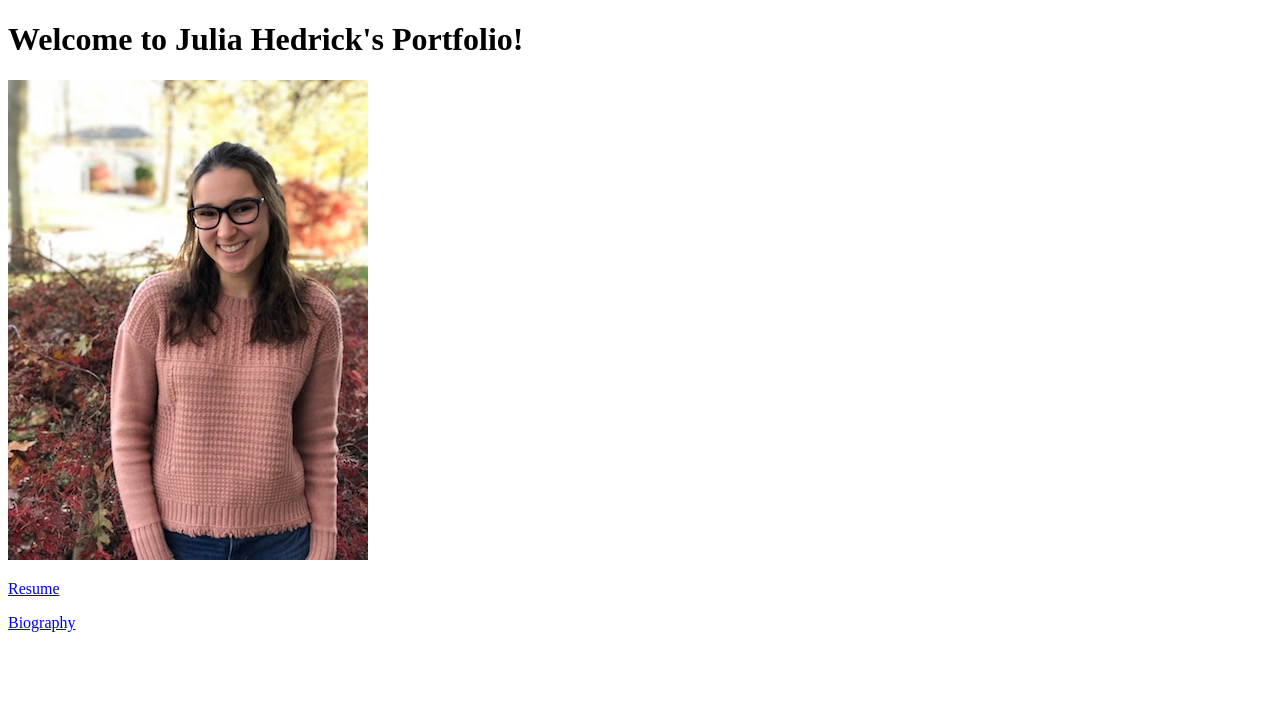
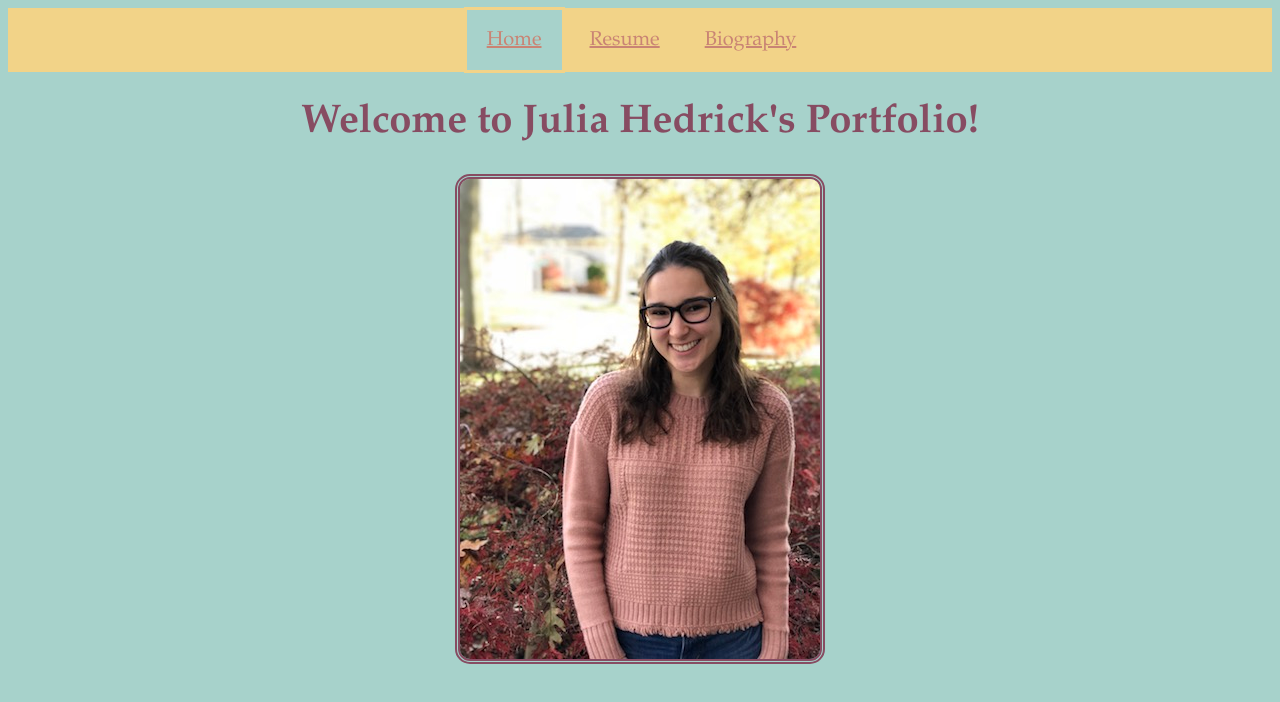
Before and after one commit to juliahedrick/Portfolio, a plain HTML site: page index.html in a window 1280 px wide. Drawn offline with Linux system fonts and the light colour scheme.

Commit message:
added styling

```diff
--- a/index.html
+++ b/index.html
@@ -3,15 +3,20 @@
 <html>
 
 <head>
+	<link href="style.css" rel="stylesheet"/>
 	<meta charset = "utf-8">
+	<div class="topnav">
+  		<a class = "active" href="index.html">Home</a>
+  		<a href="resume.html">Resume</a>
+  		<a href="bio.html">Biography</a>
+	</div>
+
 	<title>Julia Hedrick's Portfolio</title>
 </head>
 
 <body>
 	<h1>Welcome to Julia Hedrick's Portfolio!</h1>
 	<p><img src ="picOfMe.jpg" alt = "picture of Julia"></p>
-	<p><a href="resume.html">Resume</a></p>
-	<p><a href="bio.html">Biography</a></p>
 </body>
 
 </html>
--- a/style.css
+++ b/style.css
@@ -0,0 +1,46 @@
+body {
+	background-color: #A7D2CB;
+	font-family: Garamond;
+	font-size: 20px;
+	color: #874C62;
+	text-align: left;
+}
+
+h1{
+	text-align: center;
+}
+
+img {
+	border-style: double;
+	border-color: #874C62;
+	border-width: 5px;
+	border-radius: 15px;
+	display: block;
+	margin-left: auto;
+	margin-right: auto;
+}
+
+.topnav {
+	background-color: #F2D388;
+	padding: 20px;
+	text-align: center;
+}
+
+.topnav a{
+	color: #C98474;
+	font-size: 20px;
+	font-family: Garamond;
+	padding: 20px;
+}
+
+.topnav a:hover {
+	background-color: #874C62;
+	color: #F2D388;
+}
+
+.topnav a.active {
+	background-color: #A7D2CB;
+	border-style: solid;
+	border-color: #F2D388;
+
+}
```
Also changed, not shown: bio.html (+5 -6 lines), resume.html (+3 -5 lines).
